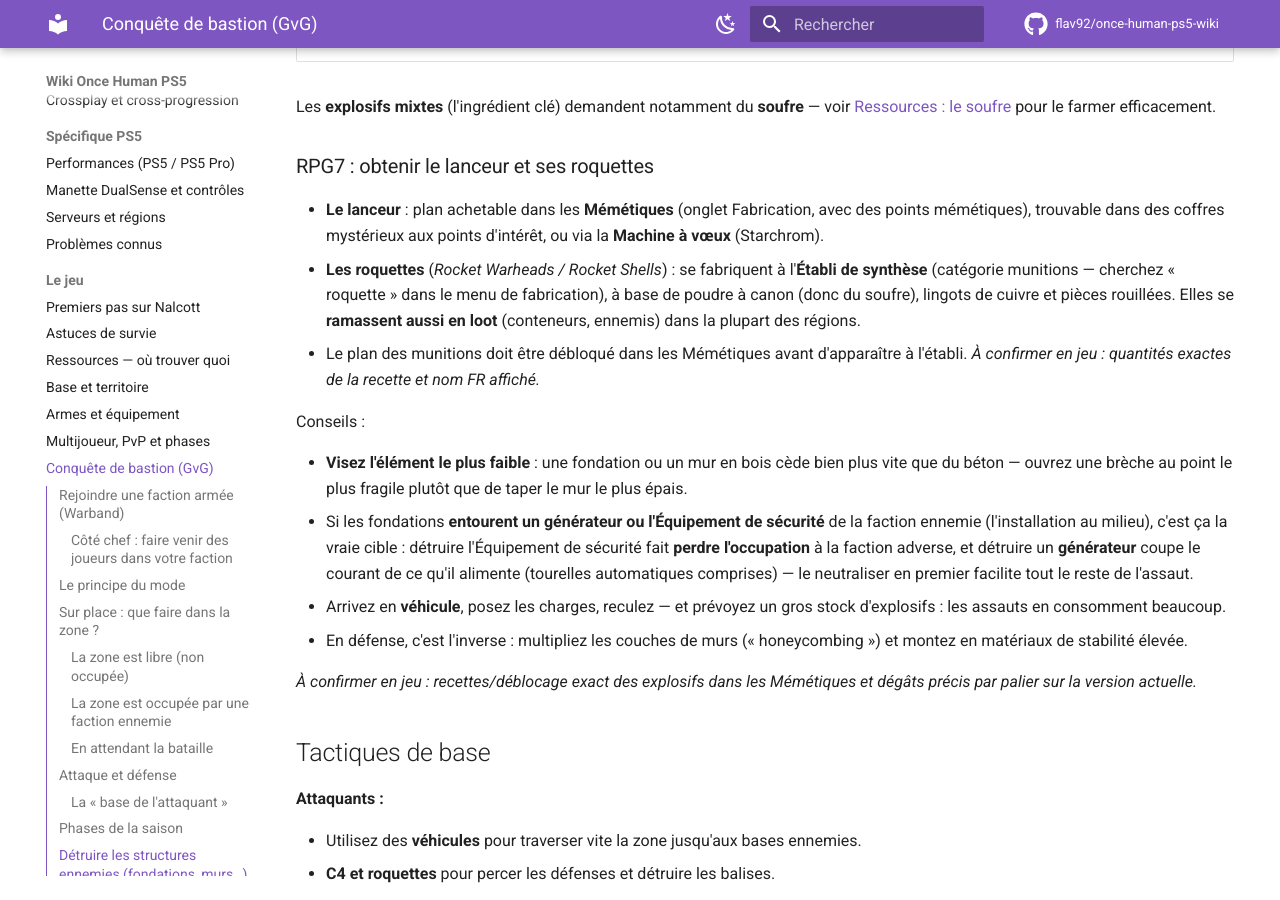
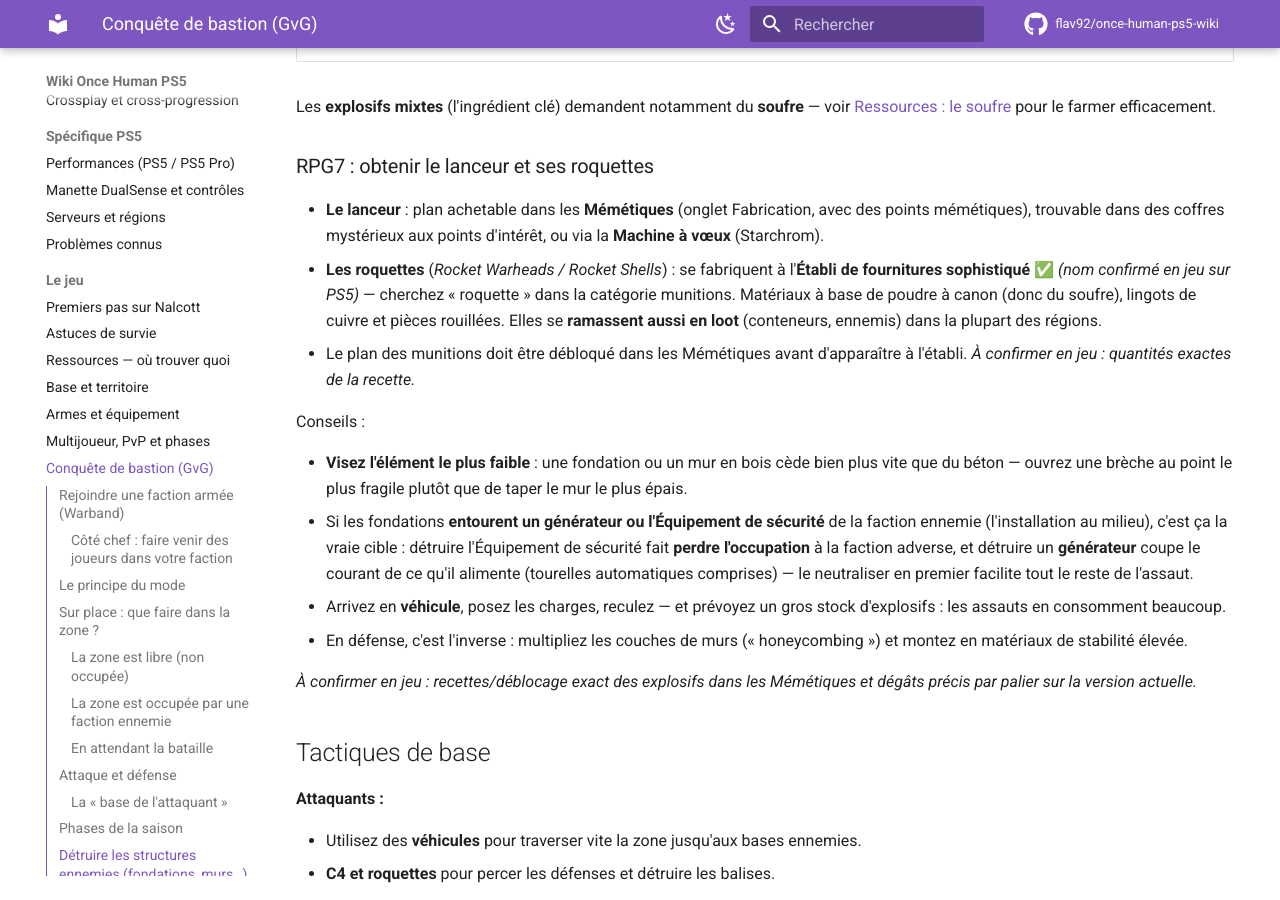
Before and after one commit to flav92/once-human-ps5-wiki, an MkDocs documentation site: the page built from docs/jeu/conquete-bastion.md, in a window 1280 px wide and 900 px high, scrolled down 3072 px. Built offline with MkDocs 1.6.1 and Material for MkDocs 9.7.7, drawn with Linux system fonts in a browser that asks for light colours; comment, search, counter and statistics services are not loaded.

Commit message:
Correction : les roquettes de RPG7 se fabriquent à l'Établi de fournitures sophistiqué
Nom confirmé en jeu sur PS5 (et non l'établi de synthèse comme
indiqué précédemment). Glossaire mis à jour.

Co-Authored-By: Claude Fable 5 <noreply@anthropic.com>
Claude-Session: https://claude.ai/code/session_01TCxfqbazixhXZqmCd3gYVk

```diff
--- a/docs/jeu/conquete-bastion.md
+++ b/docs/jeu/conquete-bastion.md
@@ -84,8 +84,8 @@ Les **explosifs mixtes** (l'ingrédient clé) demandent notamment du **soufre**
 ### RPG7 : obtenir le lanceur et ses roquettes
 
 - **Le lanceur** : plan achetable dans les **Mémétiques** (onglet Fabrication, avec des points mémétiques), trouvable dans des coffres mystérieux aux points d'intérêt, ou via la **Machine à vœux** (Starchrom).
-- **Les roquettes** (*Rocket Warheads / Rocket Shells*) : se fabriquent à l'**Établi de synthèse** (catégorie munitions — cherchez « roquette » dans le menu de fabrication), à base de poudre à canon (donc du soufre), lingots de cuivre et pièces rouillées. Elles se **ramassent aussi en loot** (conteneurs, ennemis) dans la plupart des régions.
-- Le plan des munitions doit être débloqué dans les Mémétiques avant d'apparaître à l'établi. *À confirmer en jeu : quantités exactes de la recette et nom FR affiché.*
+- **Les roquettes** (*Rocket Warheads / Rocket Shells*) : se fabriquent à l'**Établi de fournitures sophistiqué** ✅ *(nom confirmé en jeu sur PS5)* — cherchez « roquette » dans la catégorie munitions. Matériaux à base de poudre à canon (donc du soufre), lingots de cuivre et pièces rouillées. Elles se **ramassent aussi en loot** (conteneurs, ennemis) dans la plupart des régions.
+- Le plan des munitions doit être débloqué dans les Mémétiques avant d'apparaître à l'établi. *À confirmer en jeu : quantités exactes de la recette.*
 
 Conseils :
 
```
Also changed, not shown: docs/glossaire.md (+1 -0 lines).
